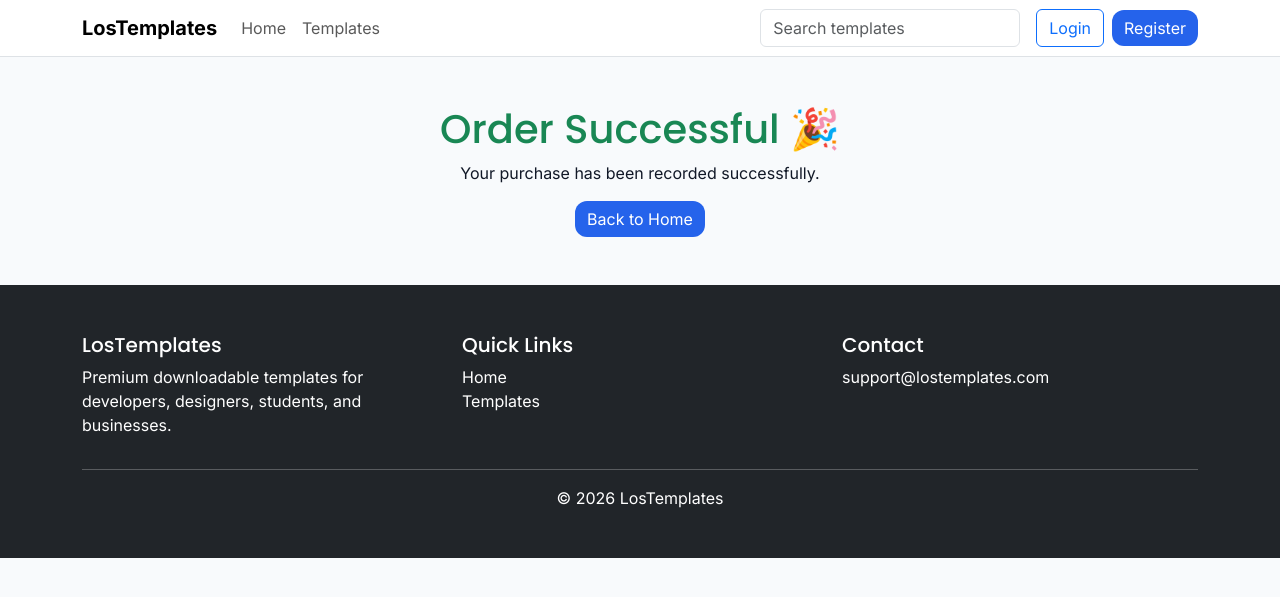
After one commit to St3kl/LosTemplates, a Django app: page /orders/success/ in a window 1280 px wide. The commit adds this page. Shown: the top 597 px of the page. Run offline with Django 5.2, Linux system fonts and the light colour scheme.

Commit message:
feat(orders): implement checkout flow and order creation
Add complete checkout pipeline for LosTemplates digital marketplace. Implement order creation from session cart, generate OrderItems with price snapshots, calculate and persist total order value, and clear cart after successful checkout. Add purchase_product flow for direct product ordering. Fix duplicate view definitions and stabilize order processing logic. Introduce order success page as confirmation endpoint.

```diff
--- a/apps/orders/urls.py
+++ b/apps/orders/urls.py
@@ -1,6 +1,10 @@
 from django.urls import path
 from . import views
 
+app_name = "orders"
+
 urlpatterns = [
     path("buy/<slug:slug>/", views.purchase_product, name="purchase_product"),
+    path("checkout/", views.checkout, name="checkout"),
+    path("success/", views.order_success, name="success"),
 ]
--- a/apps/orders/views.py
+++ b/apps/orders/views.py
@@ -1,7 +1,9 @@
-from django.shortcuts import redirect, get_object_or_404
+from django.shortcuts import render, redirect, get_object_or_404
 from django.contrib.auth.decorators import login_required
+from django.contrib import messages
+
 from apps.products.models import Product
-from .models import Order
+from .models import Order, OrderItem
 
 
 @login_required
@@ -9,13 +11,60 @@ def purchase_product(request, slug):
 
     product = get_object_or_404(Product, slug=slug, active=True)
 
-    # Prevent duplicate orders
     order, created = Order.objects.get_or_create(
         user=request.user,
+        status="pending",
+        total_price=product.price
+    )
+
+    OrderItem.objects.get_or_create(
+        order=order,
         product=product,
-        defaults={"paid": True}
+        defaults={"price": product.price}
     )
 
     return redirect("product_detail", slug=slug)
 
-# Create your views here.
+
+@login_required
+def checkout(request):
+
+    cart = request.session.get("cart", [])
+
+    if not cart:
+        messages.warning(request, "Your cart is empty.")
+        return redirect("cart:cart")
+
+    products = []
+    total = 0
+
+    for product_id in cart:
+        product = get_object_or_404(Product, id=product_id)
+        products.append(product)
+        total += product.price
+
+    order = Order.objects.create(
+        user=request.user,
+        status="pending",
+        total_price=0
+    )
+
+    for product in products:
+        OrderItem.objects.create(
+            order=order,
+            product=product,
+            price=product.price
+        )
+
+    order.total_price = total
+    order.save()
+
+    request.session["cart"] = []
+
+    messages.success(request, "Order created successfully!")
+
+    return redirect("orders:success")
+
+
+def order_success(request):
+    return render(request, "orders/success.html")
--- a/templates/cart/cart.html
+++ b/templates/cart/cart.html
@@ -87,7 +87,11 @@ Shopping Cart
 
             </button>
 
+
         </form>
+        <a href="{% url 'orders:checkout' %}" class="btn btn-success">
+    Proceed to Checkout
+</a>
 
     </td>
 
--- /dev/null
+++ b/templates/orders/success.html
@@ -0,0 +1,17 @@
+{% extends "base.html" %}
+
+{% block content %}
+
+<div class="container mt-5 text-center">
+
+    <h1 class="text-success">Order Successful 🎉</h1>
+
+    <p>Your purchase has been recorded successfully.</p>
+
+    <a href="/" class="btn btn-primary">
+        Back to Home
+    </a>
+
+</div>
+
+{% endblock %}
```
